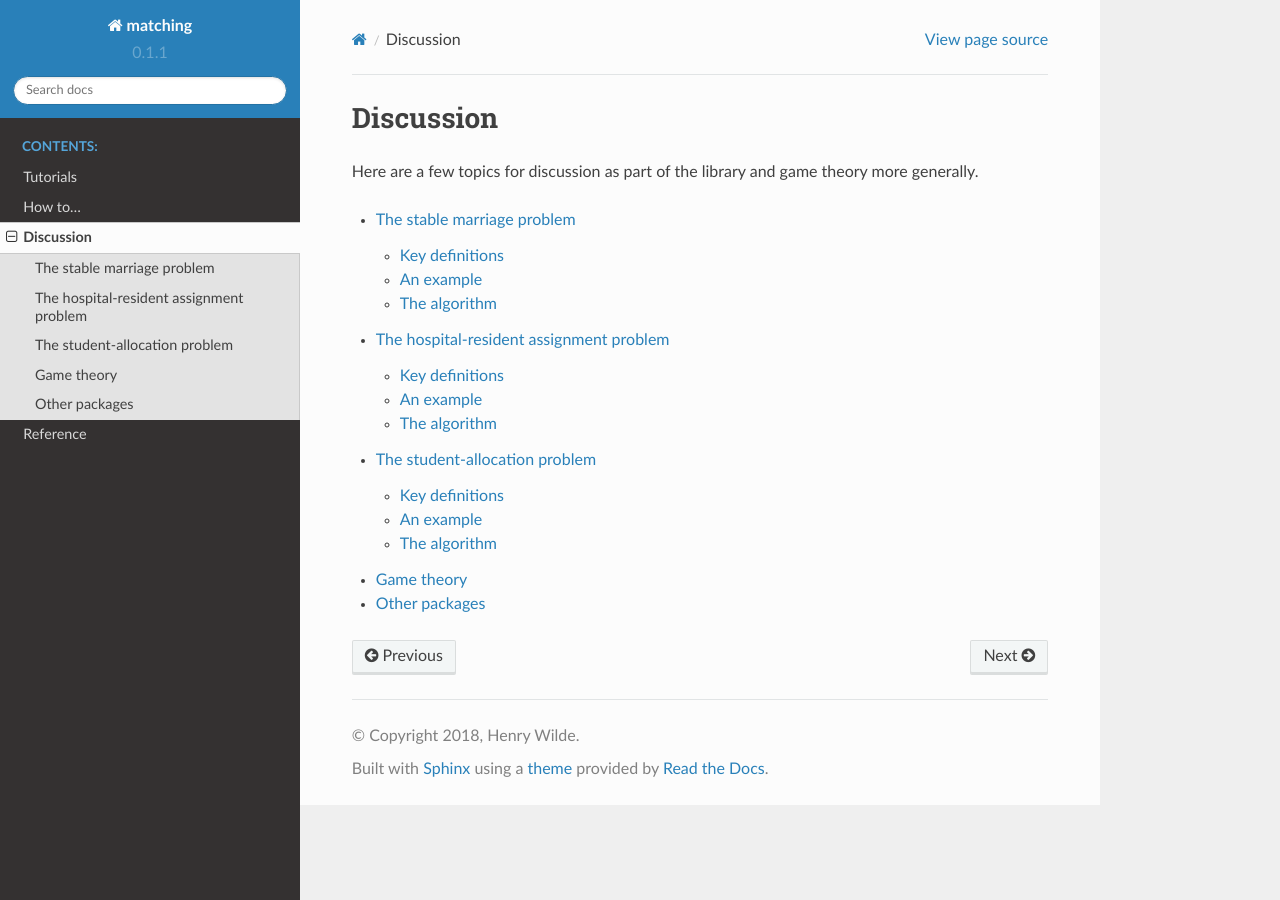
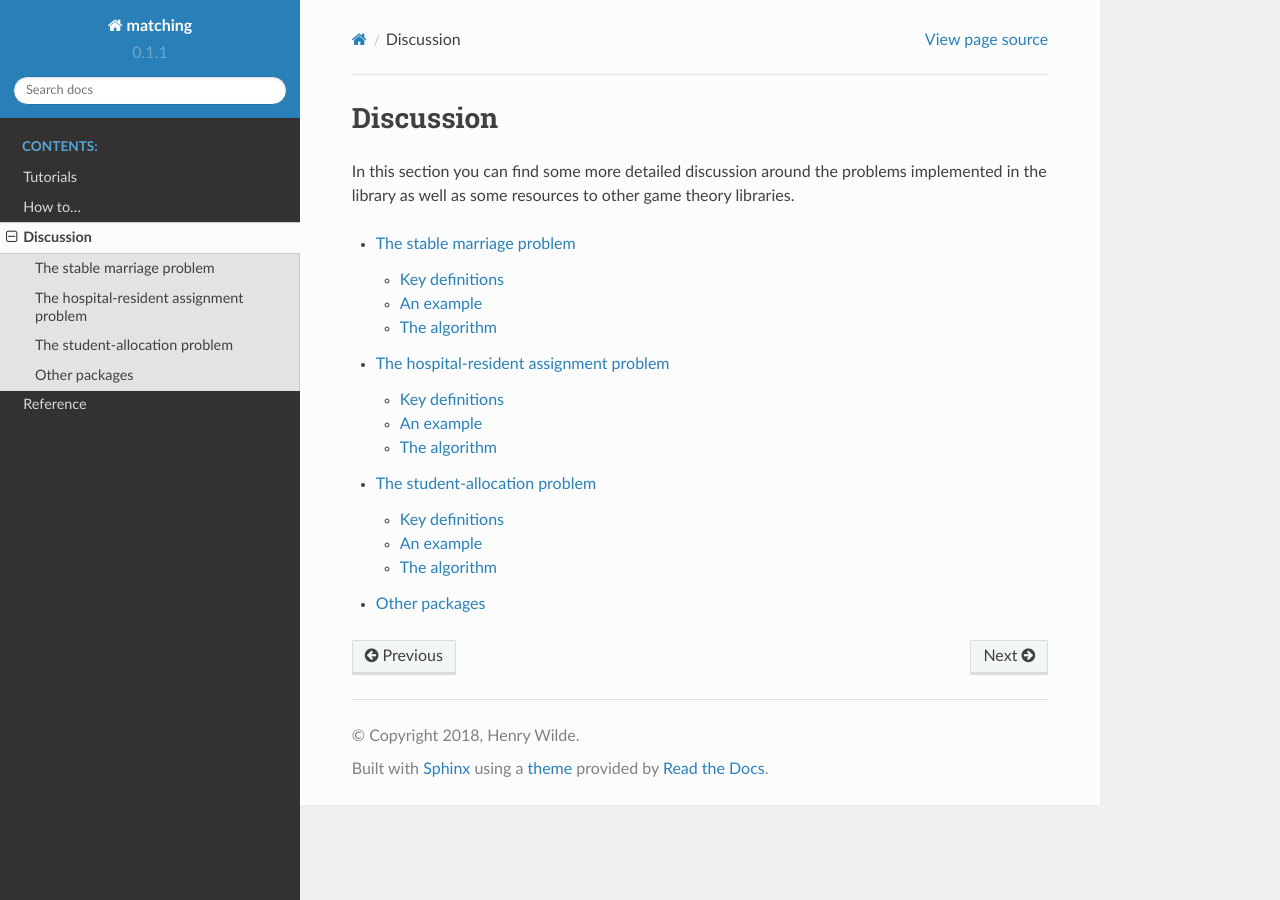
Before and after one commit to daffidwilde/matching, a Sphinx documentation site: the page built from docs/discussion/index.rst, in a window 1280 px wide. Built offline with Sphinx 7.4.7 and the Read the Docs theme 2.0.0, drawn with Linux system fonts in a browser that asks for light colours; pages that are not in the unit, such as notebooks, are missing from menus.

Commit message:
Remove the game theory page.

```diff
--- a/docs/discussion/game_theory.rst
+++ /dev/null
@@ -1,4 +0,0 @@
-.. _game-theory:
-
-Game theory
-===========
--- a/docs/discussion/index.rst
+++ b/docs/discussion/index.rst
@@ -3,8 +3,9 @@
 Discussion
 ==========
 
-Here are a few topics for discussion as part of the library and game theory more
-generally.
+In this section you can find some more detailed discussion around the problems
+implemented in the library as well as some resources to other game theory
+libraries.
 
 .. toctree::
    :maxdepth: 2
@@ -12,5 +13,4 @@ generally.
    stable_marriage/index.rst
    hospital_resident/index.rst
    student_allocation/index.rst
-   game_theory.rst
    other_packages.rst
```
